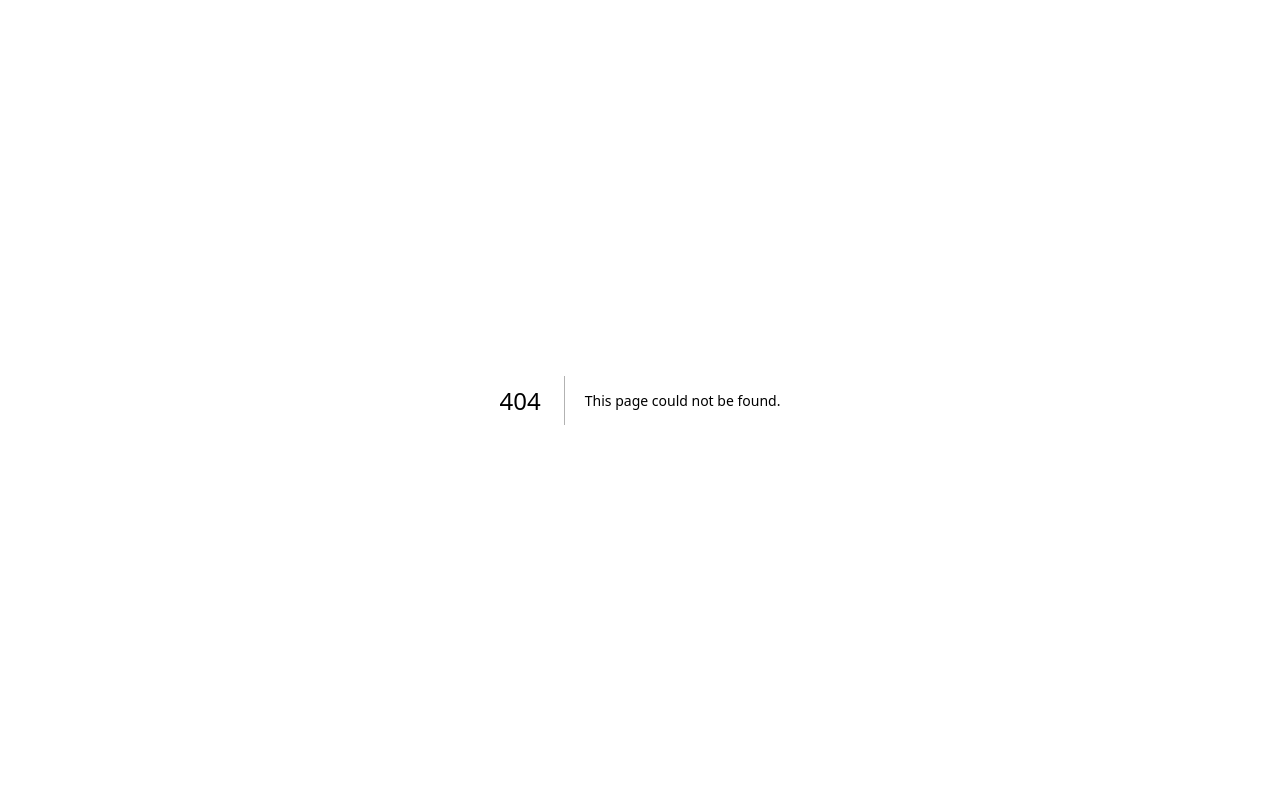
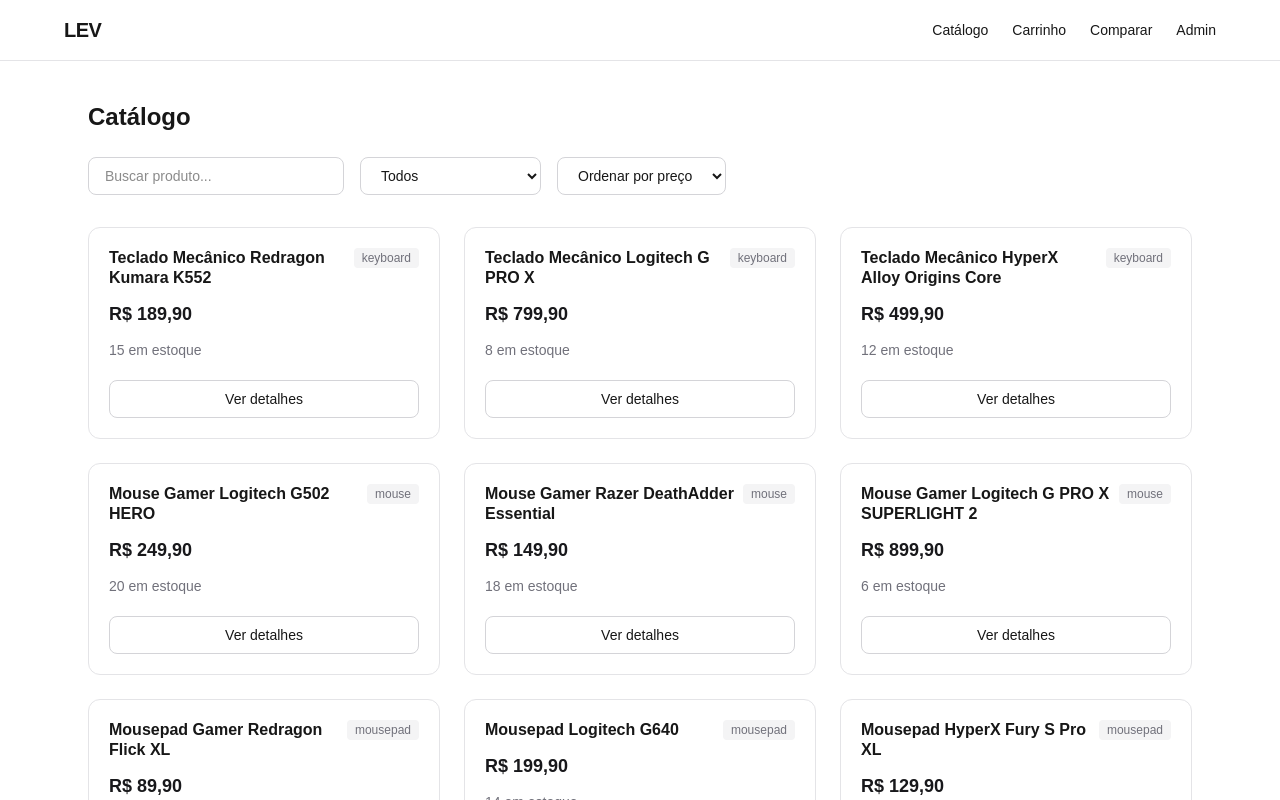
Before and after one commit to victorxkd/LEV, a Next.js app: page /catalogo in a window 1280 px wide. Before the commit this address had no page. Shown: the top 800 px of the page. Built offline with nearby package versions, Linux system fonts and the light colour scheme.

Commit message:
feat: cria página de catálogo com listagem, busca, filtro e ordenação

```diff
--- /dev/null
+++ b/src/app/catalogo/page.tsx
@@ -0,0 +1,81 @@
+"use client";
+
+import { useState } from "react";
+import { initialProducts } from "@/data/products";
+import { searchByName, filterByCategory, sortByPrice } from "@/lib/catalog/catalog";
+import { ProductCard } from "@/components/ProductCard";
+import { Category } from "@/lib/types";
+
+const CATEGORIES: { value: Category | "all"; label: string }[] = [
+  { value: "all", label: "Todos" },
+  { value: "keyboard", label: "Teclados" },
+  { value: "mouse", label: "Mouses" },
+  { value: "mousepad", label: "Mousepads" },
+  { value: "monitor-stand", label: "Suportes de monitor" },
+  { value: "headset", label: "Headsets" },
+  { value: "accessory", label: "Acessórios" },
+];
+
+export default function CatalogoPage() {
+  const [query, setQuery] = useState("");
+  const [category, setCategory] = useState<Category | "all">("all");
+  const [order, setOrder] = useState<"asc" | "desc" | "none">("none");
+
+  let products = searchByName(initialProducts, query);
+  if (category !== "all") {
+    products = filterByCategory(products, category);
+  }
+  if (order !== "none") {
+    products = sortByPrice(products, order);
+  }
+
+  return (
+    <div className="max-w-6xl mx-auto px-6 py-10">
+      <h1 className="text-2xl font-bold mb-6">Catálogo</h1>
+
+      {/* Filtros */}
+      <div className="flex flex-wrap gap-4 mb-8">
+        <input
+          type="search"
+          placeholder="Buscar produto..."
+          value={query}
+          onChange={(e) => setQuery(e.target.value)}
+          className="border border-zinc-300 rounded-lg px-4 py-2 text-sm w-64 focus:outline-none focus:ring-2 focus:ring-zinc-400"
+        />
+
+        <select
+          value={category}
+          onChange={(e) => setCategory(e.target.value as Category | "all")}
+          className="border border-zinc-300 rounded-lg px-4 py-2 text-sm focus:outline-none focus:ring-2 focus:ring-zinc-400"
+        >
+          {CATEGORIES.map((c) => (
+            <option key={c.value} value={c.value}>
+              {c.label}
+            </option>
+          ))}
+        </select>
+
+        <select
+          value={order}
+          onChange={(e) => setOrder(e.target.value as "asc" | "desc" | "none")}
+          className="border border-zinc-300 rounded-lg px-4 py-2 text-sm focus:outline-none focus:ring-2 focus:ring-zinc-400"
+        >
+          <option value="none">Ordenar por preço</option>
+          <option value="asc">Menor preço</option>
+          <option value="desc">Maior preço</option>
+        </select>
+      </div>
+
+      {/* Resultados */}
+      {products.length === 0 ? (
+        <p className="text-zinc-500 text-sm">Nenhum produto encontrado.</p>
+      ) : (
+        <div className="grid grid-cols-1 sm:grid-cols-2 lg:grid-cols-3 gap-6">
+          {products.map((product) => (
+            <ProductCard key={product.id} product={product} />
+          ))}
+        </div>
+      )}
+    </div>
+  );
+}
--- a/src/app/layout.tsx
+++ b/src/app/layout.tsx
@@ -1,29 +1,48 @@
 import type { Metadata } from "next";
-import { Geist, Geist_Mono } from "next/font/google";
+import { Geist } from "next/font/google";
+import Link from "next/link";
 import "./globals.css";
 
-const geistSans = Geist({
+const geist = Geist({
   variable: "--font-geist-sans",
   subsets: ["latin"],
 });
 
-const geistMono = Geist_Mono({
-  variable: "--font-geist-mono",
-  subsets: ["latin"],
-});
-
 export const metadata: Metadata = {
-  title: "Create Next App",
-  description: "Generated by create next app",
+  title: "LEV — Loja de Periféricos",
+  description: "Teclados, mouses, mousepads, headsets e acessórios para computador.",
 };
 
 export default function RootLayout({ children }: LayoutProps<"/">) {
   return (
-    <html
-      lang="en"
-      className={`${geistSans.variable} ${geistMono.variable} h-full antialiased`}
-    >
-      <body className="min-h-full flex flex-col">{children}</body>
+    <html lang="pt-BR" className={`${geist.variable} h-full antialiased`}>
+      <body className="min-h-full flex flex-col bg-zinc-50 text-zinc-900">
+        <header className="bg-white border-b border-zinc-200 px-6 py-4">
+          <nav className="max-w-6xl mx-auto flex items-center justify-between">
+            <Link href="/" className="text-xl font-bold tracking-tight">
+              LEV
+            </Link>
+            <div className="flex gap-6 text-sm font-medium">
+              <Link href="/catalogo" className="hover:text-zinc-600 transition-colors">
+                Catálogo
+              </Link>
+              <Link href="/carrinho" className="hover:text-zinc-600 transition-colors">
+                Carrinho
+              </Link>
+              <Link href="/comparar" className="hover:text-zinc-600 transition-colors">
+                Comparar
+              </Link>
+              <Link href="/admin" className="hover:text-zinc-600 transition-colors">
+                Admin
+              </Link>
+            </div>
+          </nav>
+        </header>
+        <main className="flex-1">{children}</main>
+        <footer className="border-t border-zinc-200 py-6 text-center text-sm text-zinc-400">
+          LEV — Loja de Periféricos · Trabalho prático de Teste de Software · DCC/UFMG
+        </footer>
+      </body>
     </html>
   );
 }
--- a/src/app/page.tsx
+++ b/src/app/page.tsx
@@ -1,69 +1,5 @@
-import Image from "next/image";
+import { redirect } from "next/navigation";
 
 export default function Home() {
-  return (
-    <div className="flex flex-col flex-1 items-center justify-center bg-zinc-50 font-sans dark:bg-black">
-      <main className="flex flex-1 w-full max-w-3xl flex-col items-center justify-between py-32 px-16 bg-white dark:bg-black sm:items-start">
-        <Image
-          className="dark:invert h-5 w-[100px]"
-          src="/next.svg"
-          alt="Next.js logo"
-          width={100}
-          height={20}
-          priority
-        />
-        <div className="flex flex-col items-center gap-6 text-center sm:items-start sm:text-left">
-          <h1 className="max-w-xs text-3xl font-semibold leading-10 tracking-tight text-black dark:text-zinc-50">
-            To get started, edit the{" "}
-            <code className="rounded bg-black/[.06] px-1.5 py-0.5 font-mono text-[0.9em] dark:bg-white/[.08]">
-              page.tsx
-            </code>{" "}
-            file.
-          </h1>
-          <p className="max-w-md text-lg leading-8 text-zinc-600 dark:text-zinc-400">
-            Looking for a starting point or more instructions? Head over to{" "}
-            <a
-              href="https://vercel.com/templates?framework=next.js&utm_source=create-next-app&utm_medium=appdir-template-tw&utm_campaign=create-next-app"
-              className="font-medium text-zinc-950 dark:text-zinc-50"
-            >
-              Templates
-            </a>{" "}
-            or the{" "}
-            <a
-              href="https://nextjs.org/learn?utm_source=create-next-app&utm_medium=appdir-template-tw&utm_campaign=create-next-app"
-              className="font-medium text-zinc-950 dark:text-zinc-50"
-            >
-              Learning
-            </a>{" "}
-            center.
-          </p>
-        </div>
-        <div className="flex flex-col gap-4 text-base font-medium sm:flex-row">
-          <a
-            className="flex h-12 w-full items-center justify-center gap-2 rounded-full bg-foreground px-5 text-background transition-colors hover:bg-[#383838] dark:hover:bg-[#ccc] md:w-[158px]"
-            href="https://vercel.com/new?utm_source=create-next-app&utm_medium=appdir-template-tw&utm_campaign=create-next-app"
-            target="_blank"
-            rel="noopener noreferrer"
-          >
-            <Image
-              className="dark:invert h-[14px] w-4"
-              src="/vercel.svg"
-              alt="Vercel logomark"
-              width={16}
-              height={14}
-            />
-            Deploy Now
-          </a>
-          <a
-            className="flex h-12 w-full items-center justify-center rounded-full border border-solid border-black/[.08] px-5 transition-colors hover:border-transparent hover:bg-black/[.04] dark:border-white/[.145] dark:hover:bg-[#1a1a1a] md:w-[158px]"
-            href="https://nextjs.org/docs?utm_source=create-next-app&utm_medium=appdir-template-tw&utm_campaign=create-next-app"
-            target="_blank"
-            rel="noopener noreferrer"
-          >
-            Documentation
-          </a>
-        </div>
-      </main>
-    </div>
-  );
+  redirect("/catalogo");
 }
--- /dev/null
+++ b/src/components/ProductCard.tsx
@@ -0,0 +1,35 @@
+import Link from "next/link";
+import { Product } from "@/lib/types";
+import { formatPrice } from "@/lib/format";
+
+type Props = {
+  product: Product;
+};
+
+export function ProductCard({ product }: Props) {
+  return (
+    <div className="bg-white rounded-xl border border-zinc-200 p-5 flex flex-col gap-3 hover:shadow-md transition-shadow">
+      <div className="flex items-start justify-between gap-2">
+        <h2 className="text-base font-semibold leading-tight">{product.name}</h2>
+        <span className="text-xs bg-zinc-100 text-zinc-500 rounded px-2 py-0.5 whitespace-nowrap">
+          {product.category}
+        </span>
+      </div>
+
+      <p className="text-lg font-bold text-zinc-900">{formatPrice(product.priceInCents)}</p>
+
+      <p className="text-sm text-zinc-500">
+        {product.stock > 0 ? `${product.stock} em estoque` : "Fora de estoque"}
+      </p>
+
+      <div className="mt-auto pt-2 flex gap-2">
+        <Link
+          href={`/catalogo/${product.id}`}
+          className="flex-1 text-center text-sm font-medium border border-zinc-300 rounded-lg px-3 py-2 hover:bg-zinc-50 transition-colors"
+        >
+          Ver detalhes
+        </Link>
+      </div>
+    </div>
+  );
+}
--- /dev/null
+++ b/src/lib/format.ts
@@ -0,0 +1,6 @@
+export function formatPrice(cents: number): string {
+  return (cents / 100).toLocaleString("pt-BR", {
+    style: "currency",
+    currency: "BRL",
+  });
+}
```
